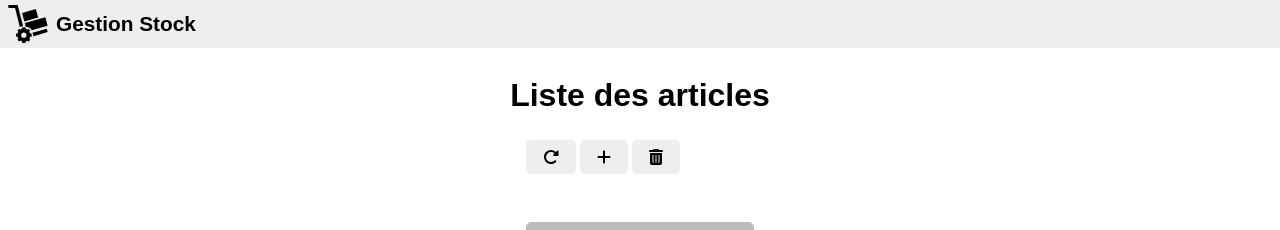
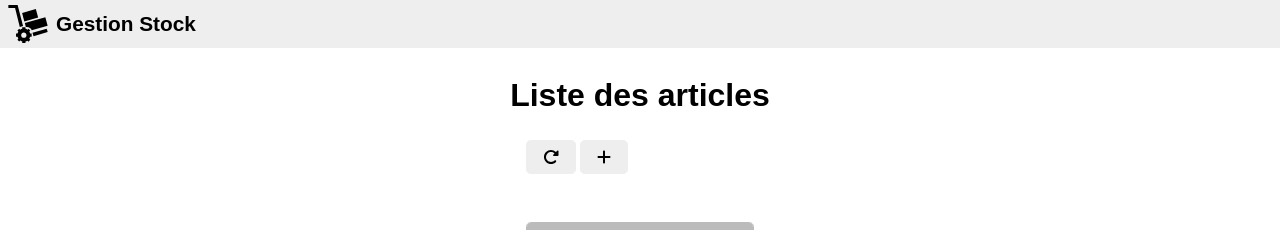
Before and after one commit to jlg-formation/vjszz1-sept-2024, a Vue app in the folder front/: page /stock in a window 1280 px wide. Shown: the top 230 px of the page. Built offline with nearby package versions, Linux system fonts and the light colour scheme; no server answers.

Commit message:
dev: added conditional button
v-if vs v-show

```diff
--- a/front/src/stock/views/ListView.vue
+++ b/front/src/stock/views/ListView.vue
@@ -38,7 +38,7 @@ const handleSelect = (article: Article) => {
         <RouterLink to="/stock/add" class="button" title="Ajouter">
           <FontAwesomeIcon icon="fa-plus" />
         </RouterLink>
-        <button title="Supprimer">
+        <button title="Supprimer" v-show="selectedArticles.size > 0">
           <FontAwesomeIcon icon="fa-trash-can" />
         </button>
       </nav>
```
